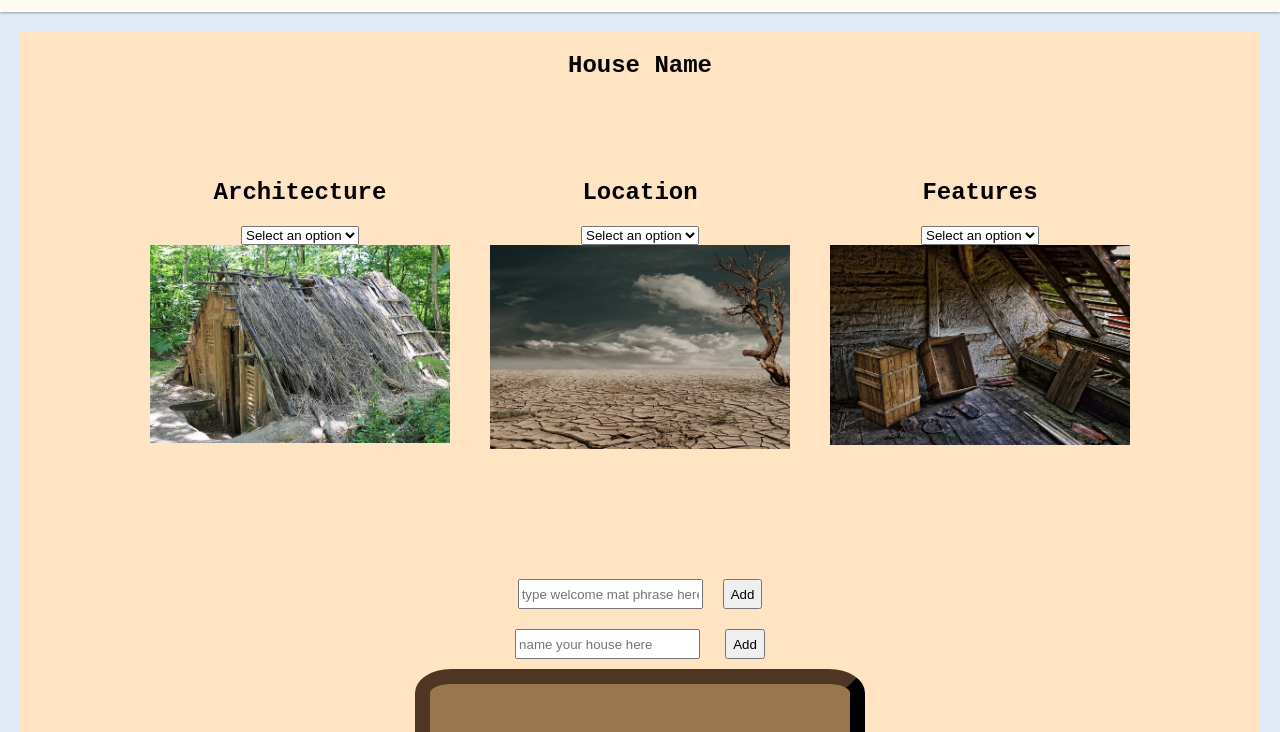
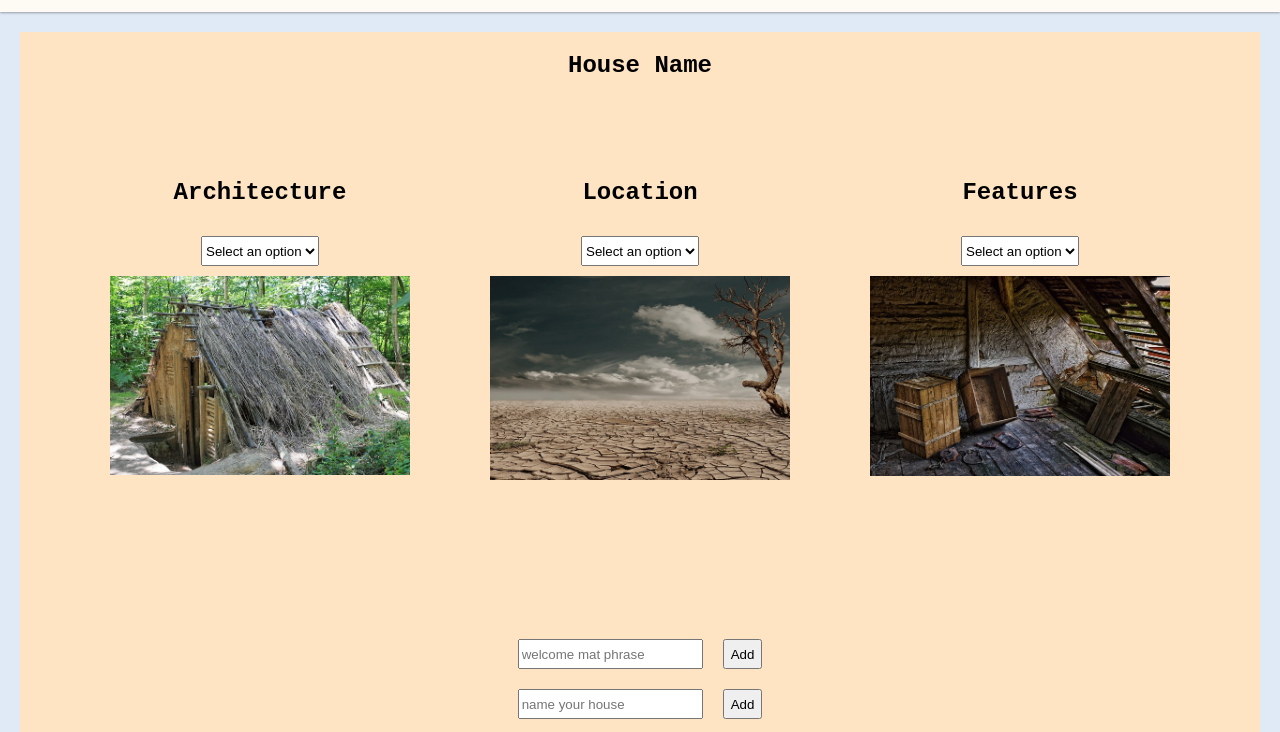
Before and after one commit to anthony-t-woo/city-builder, a plain HTML site: page index.html in a window 1280 px wide. Shown: the part 68-800 px from the top of the page. Drawn offline with Linux system fonts and the light colour scheme.

Commit message:
moving some elements around

```diff
--- a/index.html
+++ b/index.html
@@ -62,18 +62,18 @@
                 </section>
                 <div id="report-div"></div>
                 <section class="bottom-section">
+                    <section class="user-input-section">
                         <div class="add-welcome-mat-phrase-div">
-                        <input
-                            id="welcome-mat-phrase-input"
-                            placeholder="type welcome mat phrase here"
-                        />
+                            <input id="welcome-mat-phrase-input" placeholder="welcome mat phrase" />
                             <button id="welcome-mat-phrase-button">Add</button>
                         </div>
                         <div class="add-home-name-div">
-                        <input id="home-name-input" placeholder="name your house here" />
+                            <input id="home-name-input" placeholder="name your house" />
                             <button id="home-name-button">Add</button>
                         </div>
-                    <div class="welcome-mat" id="welcome-mat">WELCOME MAT MESSAGE GRAPHIC HERE</div>
+                    </section>
+
+                    <div class="welcome-mat" id="welcome-mat">WELCOME!</div>
                     <div id="welcome-messages">
                         <p>Greet your guests at the door with a message on the door mat!</p>
                     </div>
--- a/styles/global.css
+++ b/styles/global.css
@@ -56,6 +56,9 @@ img {
     flex-direction: column;
     margin: 20px;
     align-items: center;
+    background-color: bisque;
+    width: 340px;
+    height: 350px;
 }
 
 .bottom-section {
@@ -64,19 +67,17 @@ img {
     align-items: center;
 }
 
-.add-welcome-mat-phrase-div {
+.add-welcome-mat-phrase-div,
+.add-home-name-div {
     display: flex;
     height: auto;
 }
 
 button,
-input {
+input,
+select {
     height: 30px;
     margin: 10px;
-}
-
-#report-div {
-    margin: 30px;
 }
 
 .welcome-mat {
@@ -95,10 +96,12 @@ input {
 
 .main-section p,
 h2,
-#report-div {
+#report-div,
+.user-input-section {
     background-color: bisque;
     color: black;
     font-family: 'Courier New', Courier, monospace;
     text-align: center;
     font-size: 1.5rem;
+    margin: 20px;
 }
```
Lines whose indentation alone changed are shown as unchanged.
